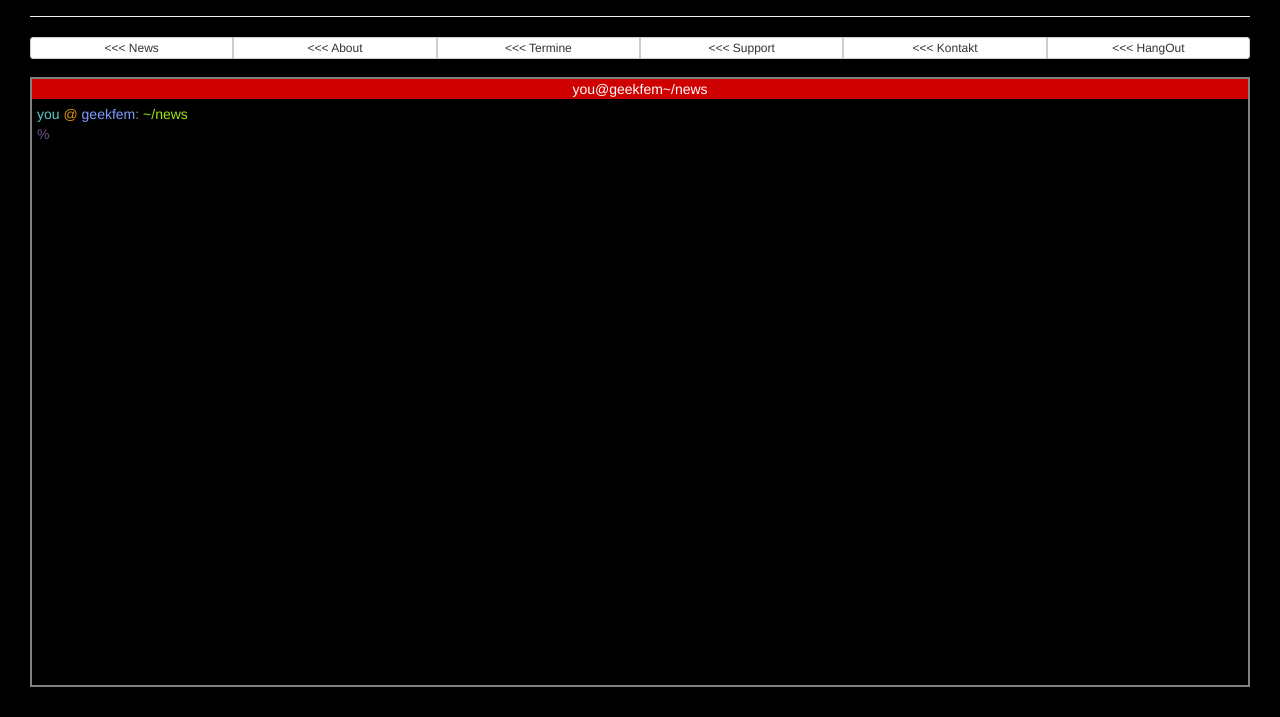
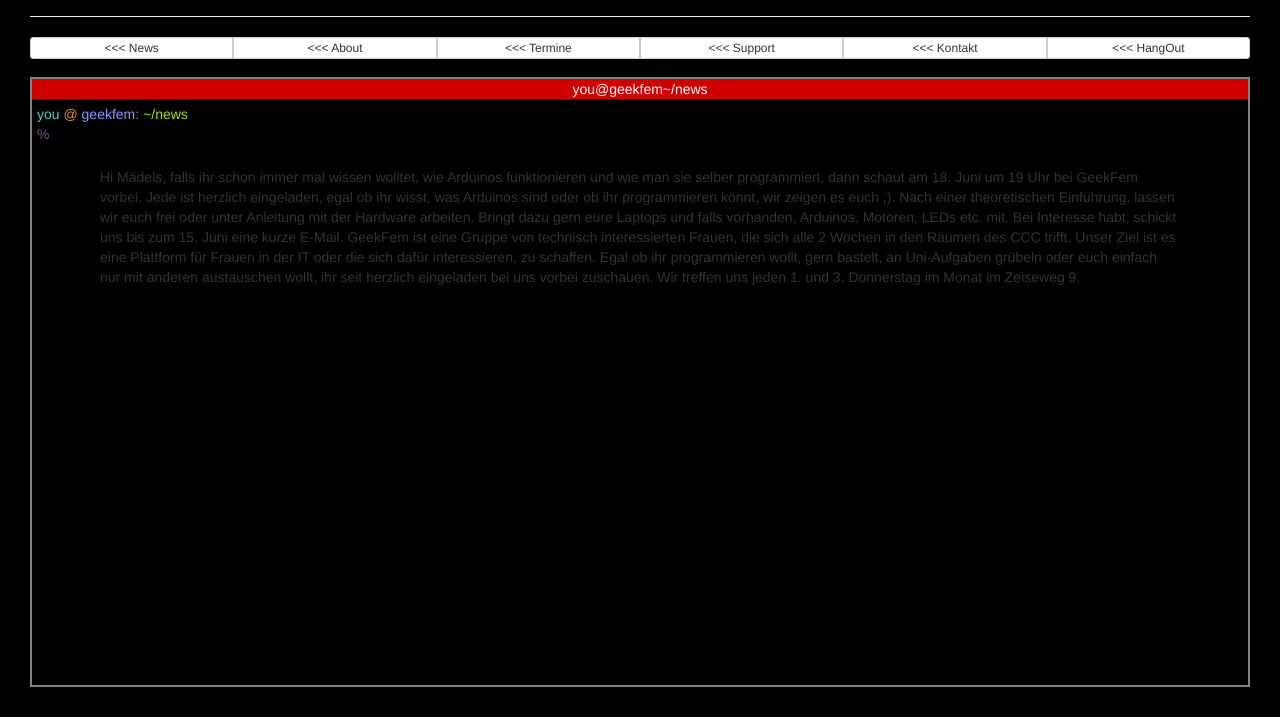
Before and after one commit to stack-tracee/geekfem, a plain HTML site: page news.html in a window 1280 px wide. Shown: the part 83-800 px from the top of the page. Drawn offline with nearby package versions, Linux system fonts and the light colour scheme.

Commit message:
Update news.html

```diff
--- a/news.html
+++ b/news.html
@@ -51,6 +51,21 @@
 
     </div>
   <div id="content">
+   Hi Mädels,
+
+  falls ihr schon immer mal wissen wolltet, wie Arduinos funktionieren und wie man sie selber programmiert, dann schaut
+  am 18. Juni um 19 Uhr bei GeekFem vorbei. Jede ist herzlich eingeladen, egal ob ihr wisst, was Arduinos sind oder ob
+  ihr programmieren könnt, wir zeigen es euch ;). Nach einer theoretischen Einführung, lassen wir euch frei oder unter
+  Anleitung mit der Hardware arbeiten. Bringt dazu gern eure Laptops und falls vorhanden, Arduinos, Motoren, LEDs etc.
+  mit. Bei Interesse habt, schickt uns bis zum 15. Juni eine kurze E-Mail.
+
+  GeekFem ist eine Gruppe von technisch interessierten Frauen, die sich alle 2 Wochen in den Räumen des CCC trifft. Unser
+  Ziel ist es eine Plattform für Frauen in der IT oder die sich dafür interessieren, zu schaffen. Egal ob ihr
+  programmieren wollt, gern bastelt, an Uni-Aufgaben grübeln oder euch einfach nur mit anderen austauschen wollt, ihr
+  seit herzlich eingeladen bei uns vorbei zuschauen. Wir treffen uns jeden 1. und 3. Donnerstag im Monat im Zeiseweg 9.
+
+
+
 
 
    <p>
```
